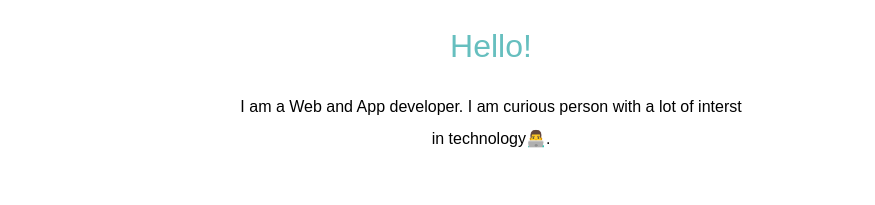
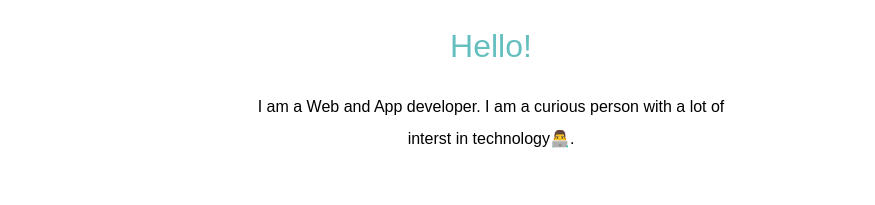
Before and after one commit to Siddharth-Tambat/web-dev-01, a plain HTML site: page index.html in a window 1280 px wide. Shown: the part 1130-1335 px from the top of the page, without its empty margins (149-1024 px from the left). Drawn offline with Linux system fonts and the light colour scheme; a web font is replaced by a local one.

Commit message:
Update index.html

```diff
--- a/index.html
+++ b/index.html
@@ -31,7 +31,7 @@
         <div class="profile">
           <img src="profile_pic_circle.png" alt="" class="profile">
           <h2>Hello!</h2>
-          <p class="intro-text">I am a Web and App developer. I am curious person with a lot of interst in technology👨‍💻.</p>
+          <p class="intro-text">I am a Web and App developer. I am a curious person with a lot of interst in technology👨‍💻.</p>
           <br>
         </div>
         <hr class="hr-1">
```
